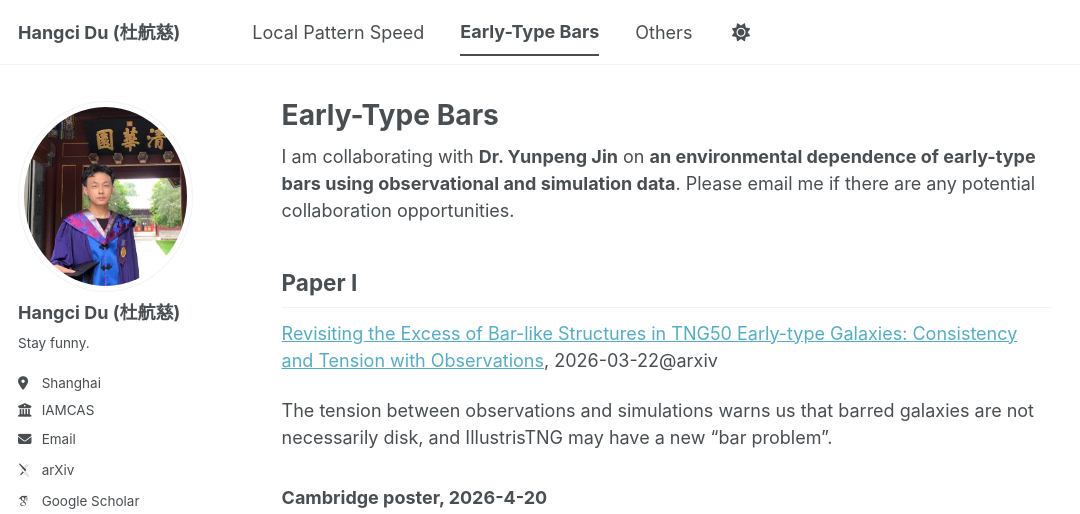
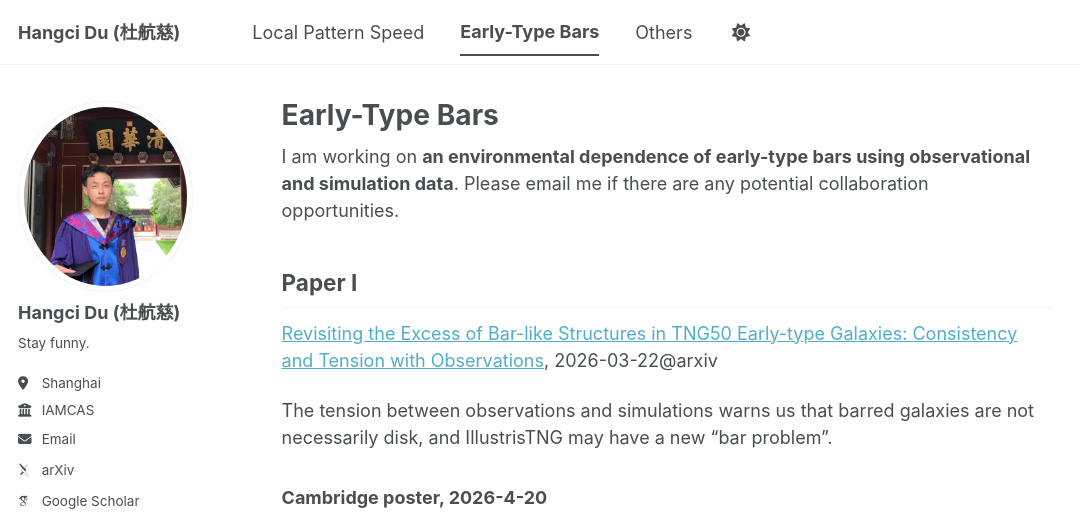
Before and after one commit to hangcidu/hangcidu.github.io, a Jekyll site: the page built from _pages/early-type_bars.md, in a window 1280 px wide and 900 px high, cut to the strip 0-514 px from the top of the window. Shown: the whole strip, without its empty margins (0-1080 px from the left). Built offline with Jekyll 4.4.1, drawn with Linux system fonts in a browser that asks for light colours; some web fonts are replaced; a script bundle is joined from its source files by our own code; library files that are not in the unit come from our copies; comment, search, counter and statistics services are not loaded.

Commit message:
Update early-type_bars.md

```diff
--- a/_pages/early-type_bars.md
+++ b/_pages/early-type_bars.md
@@ -6,7 +6,7 @@ author_profile: true
 comments: true
 ---
 
-I am collaborating with **Dr. Yunpeng Jin** on **an environmental dependence of early-type bars using observational and simulation data**. Please email me if there are any potential collaboration opportunities.
+I am working on **an environmental dependence of early-type bars using observational and simulation data**. Please email me if there are any potential collaboration opportunities.
 
 ## Paper I
 
```
